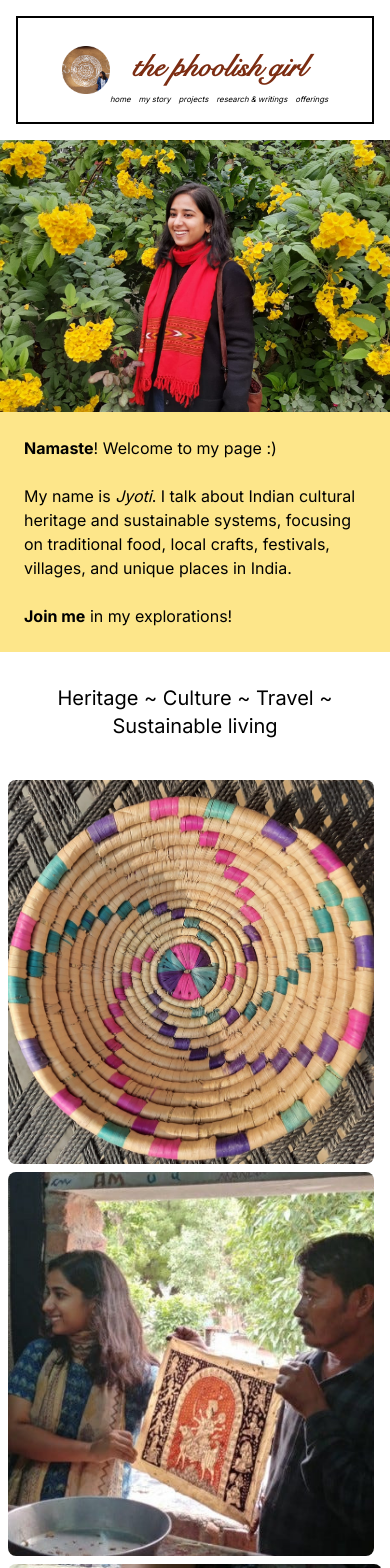
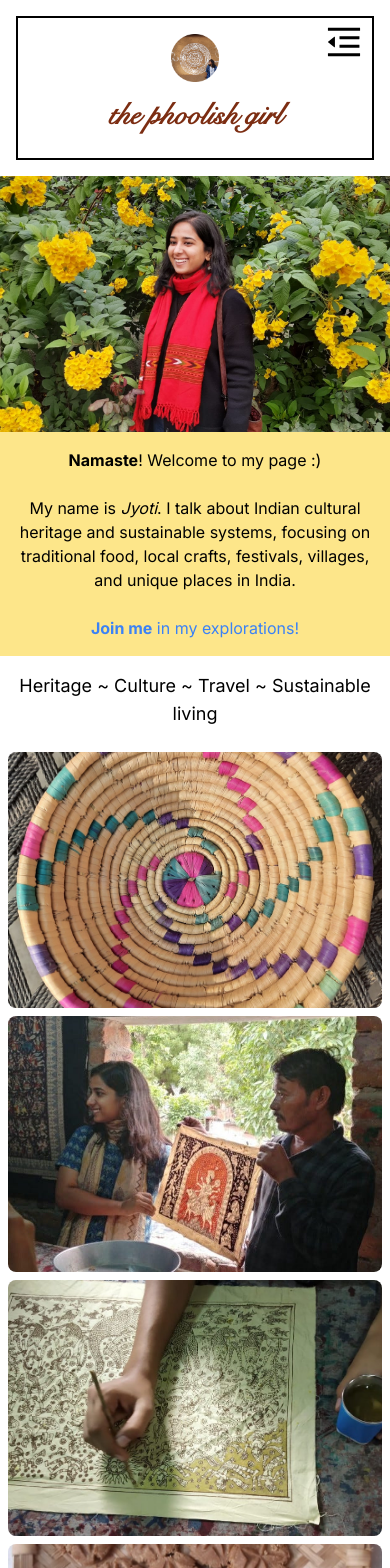
Before and after one commit to stejmisc/jojomojo, a Next.js app: page / in a window 390 px wide. Shown: the top 1568 px of the page. Built offline with nearby package versions, Linux system fonts and the light colour scheme.

Commit message:
Responsiveness changes

```diff
--- a/src/app/components/Body.tsx
+++ b/src/app/components/Body.tsx
@@ -3,26 +3,27 @@ import Link from 'next/link';
 
 export default function Body() {
     return (
-        <div className="h-[512px] w-full flex flex-col md:flex-row justify-between">
-            <div className="w-full md:w-2/3 h-96 md:h-full relative">
+        <div className="flex flex-col md:flex-row h-auto md:h-[512px] w-full justify-between">
+            <div className="relative w-full h-64 md:h-full md:w-2/3">
                 <Image
                     src="/home.jpg"
-                    layout='fill'
-                    objectFit='cover'
+                    layout="fill"
+                    objectFit="cover"
                     alt="Home Image"
                     unoptimized
                 />
             </div>
-            <div className="flex justify-center items-center w-full md:w-1/3 bg-amber-200 p-6 md:p-8 lg:p-12">
-                <span className="md:text-left">
+            <div className="flex justify-center items-center w-full md:w-1/3 bg-amber-200 p-4 md:p-6 lg:p-8">
+                <div className="text-center md:text-left">
                     <strong>Namaste</strong>! Welcome to my page :)
                     <br />
                     <br />
                     My name is <em>Jyoti</em>. I talk about Indian cultural heritage and sustainable systems, focusing on traditional food, local crafts, festivals, villages, and unique places in India.
                     <br />
                     <br />
-                    <Link href="/my-story" ><strong >Join me</strong> in my explorations!</Link>
-                </span>
+                    <Link className="text-blue-500 hover:underline" href="/my-story"><strong>Join me</strong> in my explorations!
+                    </Link>
+                </div>
             </div>
         </div>
     )
--- a/src/app/components/Footer.tsx
+++ b/src/app/components/Footer.tsx
@@ -3,8 +3,8 @@ import Link from 'next/link';
 
 export default function Footer() {
     return (
-        <div className="flex justify-center items-center text-center p-8">
-            <Link href="/" className="text-xl md:text-2xl lg:text-4xl">
+        <div className="flex justify-center items-center text-center p-4 md:p-8">
+            <Link className="text-lg md:text-xl lg:text-2xl xl:text-4xl" href="/">
                 Heritage ~ Culture ~ Travel ~ Sustainable living
             </Link>
         </div>
--- a/src/app/components/Header.tsx
+++ b/src/app/components/Header.tsx
@@ -1,14 +1,42 @@
-import Navbar from "./Navbar";
+"use client"
+
+import { useState } from "react";
 import Image from 'next/image';
+import Link from "next/link";
+import { MenuUnfoldOutlined, MenuFoldOutlined } from '@ant-design/icons';
 
 export default function Header() {
+    const [isOpen, setIsOpen] = useState(false);
+
+    const toggleMenu = () => {
+        setIsOpen(!isOpen);
+    };
     return (
-        <div className="flex justify-center items-center md:h-48 md:flex-col m-4">
-            <div className="border-2 border-black w-full md:w-3/5 flex justify-center items-center space-y-2 md:space-x-2 md:space-y-0 p-4">
+        <div className="flex flex-col md:flex-col justify-center items-center m-4 md:h-48">
+            <div className="border-2 border-black w-full md:w-3/5 flex flex-col md:flex-row justify-center items-center space-y-2 md:space-y-0 md:space-x-2 p-4">
                 <Image src="/header.webp" width={150} height={150} alt="Header Image" className="w-12 h-12 md:w-32 md:h-32 lg:w-36 lg:h-36" />
-                <div className="flex flex-col items-center">
-                    <div className="font-snell text-3xl md:text-[5vw] lg:text-[5vw] p-2 text-orange-900 text-center md:text-left font-bold lg:mb-8">the phoolish girl</div>
-                    <Navbar />
+                <div className="flex flex-col items-center md:items-start">
+                    <div className="font-snell text-3xl md:text-[5vw] lg:text-[4vw] p-2 text-orange-900 text-center md:text-left font-bold lg:mb-8">
+                        the phoolish girl
+                    </div>
+                    <nav className="flex justify-between items-center">
+                        <ul className={`md:flex ${isOpen ? "block" : "hidden"} mt-4 md:mt-0 space-y-2 md:space-y-0 md:space-x-8`}>
+                            <li><Link href="/" onClick={() => setIsOpen(false)}>home</Link></li>
+                            <li><Link href="/my-story" onClick={() => setIsOpen(false)}>my story</Link></li>
+                            <li><Link href="/projects" onClick={() => setIsOpen(false)}>projects</Link></li>
+                            <li><Link href="/research-and-writings" onClick={() => setIsOpen(false)}>research & writings</Link></li>
+                            <li><Link href="/offerings" onClick={() => setIsOpen(false)}>offerings</Link></li>
+                        </ul>
+                    </nav>
+                </div>
+                <div className="md:hidden absolute right-7 top-4">
+                    <button onClick={toggleMenu} className="block">
+                        {isOpen ? (
+                            <MenuUnfoldOutlined className="text-4xl" />
+                        ) : (
+                            <MenuFoldOutlined className="text-4xl" />
+                        )}
+                    </button>
                 </div>
             </div>
         </div>
--- a/src/app/components/ImageGallery.tsx
+++ b/src/app/components/ImageGallery.tsx
@@ -9,24 +9,23 @@ const images = [
 ];
 
 export default function Collage() {
-
     return (
-        <div className="grid grid-cols-1 md:grid-cols-4 p-2 gap-2">
-            <div className='grid grid-rows-2 gap-2'>
-                <div className="relative w-full h-96 col-span-1">
+        <div className="grid grid-cols-1 md:grid-cols-4 gap-2 p-2">
+            <div className="grid grid-rows-2 gap-2">
+                <div className="relative w-full h-64 md:h-96">
                     <Image
                         src={images[0]}
-                        alt={`Gallery Image ${images[0]}`}
+                        alt={`Gallery Image 1`}
                         layout="fill"
                         objectFit="cover"
                         className="rounded-lg"
                         unoptimized
                     />
                 </div>
-                <div className="relative w-full h-96 col-span-1">
+                <div className="relative w-full h-64 md:h-96">
                     <Image
                         src={images[1]}
-                        alt={`Gallery Image ${images[1]}`}
+                        alt={`Gallery Image 2`}
                         layout="fill"
                         objectFit="cover"
                         className="rounded-lg"
@@ -34,32 +33,31 @@ export default function Collage() {
                     />
                 </div>
             </div>
-
-            <div className="relative w-full h-96 md:h-[768px] col-span-2">
+            <div className="relative w-full h-64 md:h-[768px] col-span-1 md:col-span-2">
                 <Image
                     src={images[2]}
-                    alt={`Gallery Image ${images[2]}`}
+                    alt={`Gallery Image 3`}
                     layout="fill"
                     objectFit="cover"
                     className="rounded-lg"
                     unoptimized
                 />
             </div>
-            <div className='grid grid-rows-2 gap-2'>
-                <div className="relative w-full h-96 col-span-1">
+            <div className="grid grid-rows-2 gap-2">
+                <div className="relative w-full h-64 md:h-96">
                     <Image
                         src={images[3]}
-                        alt={`Gallery Image ${images[3]}`}
+                        alt={`Gallery Image 4`}
                         layout="fill"
                         objectFit="cover"
                         className="rounded-lg"
                         unoptimized
                     />
                 </div>
-                <div className="relative w-full h-96 col-span-1">
+                <div className="relative w-full h-64 md:h-96">
                     <Image
                         src={images[4]}
-                        alt={`Gallery Image ${images[4]}`}
+                        alt={`Gallery Image 5`}
                         layout="fill"
                         objectFit="cover"
                         className="rounded-lg"
--- a/src/app/components/Navbar.tsx
+++ b/src/app/components/Navbar.tsx
@@ -2,8 +2,8 @@ import Link from "next/link";
 
 export default function Navbar() {
     return (
-        <nav>
-            <ul className="flex justify-between italic text-[2vw] space-x-2 md:text-[1vw] md:space-x-8">
+        <nav className="flex justify-between items-center">
+            <ul className={`md:flex ${isOpen ? "block" : "hidden"} mt-4 md:mt-0 space-y-2 md:space-y-0 md:space-x-8`}>
                 <li><Link href="/">home</Link></li>
                 <li><Link href="/my-story">my story</Link></li>
                 <li><Link href="/projects">projects</Link></li>
@@ -11,5 +11,5 @@ export default function Navbar() {
                 <li><Link href="/offerings">offerings</Link></li>
             </ul>
         </nav>
-    )
+    );
 }
--- a/src/app/components/Preview.tsx
+++ b/src/app/components/Preview.tsx
@@ -15,10 +15,10 @@ type Props = {
 };
 
 const Preview: React.FC<Props> = ({ infoArray, title }) => (
-    <div className="w-full bg-amber-200 relative mb-8 text-center">
-        <div className="text-3xl text-serif pt-8">{title}</div>
+    <div className="w-full bg-amber-200 relative my-8 text-center">
+        <div className="text-3xl font-serif pt-8 font-bold">{title}</div>
         <Row align="middle" justify="center" style={{ height: '100%' }}>
-            <Col className="m-8 w-3/5">
+            <Col xs={24} md={20} lg={16} className="m-8">
                 <ConfigProvider
                     theme={{
                         components: {
@@ -28,24 +28,41 @@ const Preview: React.FC<Props> = ({ infoArray, title }) => (
                         },
                     }}
                 >
-                    <Carousel slidesToShow={3} arrows infinite autoplay autoplaySpeed={2000} >
-                        {infoArray.map((info, index) => {
-                            return (
-                                <div key={info?.imageSrc} className="flex w-full h-full justify-center items-center p-16">
-                                    <div className="flex flex-col  justify-center items-center">
-                                        <div className="relative w-36 h-36">
-                                        <Image src={info?.imageSrc} layout="fill" objectFit="cover" className='rounded-full' alt="Project 1" />
-                                        </div>
-                                        <Link className="font-semibold text-xl underline text-center" style={{ textDecoration: 'none' }} href={info?.link} target='_blank'>{info?.title}</Link>
+                    <Carousel
+                        slidesToShow={3}
+                        responsive={[
+                            { breakpoint: 480, settings: { slidesToShow: 1 } },
+                            { breakpoint: 768, settings: { slidesToShow: 2 } },
+                            { breakpoint: 1024, settings: { slidesToShow: 3 } },
+                        ]}
+                        arrows
+                        infinite
+                        autoplay
+                        autoplaySpeed={2000}
+                    >
+                        {infoArray.map((info, index) => (
+                            <div key={index} className="flex w-full h-full justify-center items-center p-4 md:p-8">
+                                <div className="flex flex-col justify-center items-center">
+                                    <div className="relative w-24 h-24 md:w-36 md:h-36">
+                                        <Image
+                                            src={info.imageSrc}
+                                            layout="fill"
+                                            objectFit="cover"
+                                            className="rounded-full"
+                                            alt={info.title}
+                                        />
                                     </div>
+                                    <Link className="font-semibold text-lg md:text-xl underline text-center mt-8" style={{ textDecoration: 'none' }} href={info.link} target='_blank'>
+                                        {info.title}
+                                    </Link>
                                 </div>
-                            )
-                        })}
+                            </div>
+                        ))}
                     </Carousel>
                 </ConfigProvider>
             </Col>
         </Row>
-    </div >
+    </div>
 );
 
 export default Preview;
--- a/src/app/components/Socials.tsx
+++ b/src/app/components/Socials.tsx
@@ -39,8 +39,8 @@ export default function Socials() {
             <Link className='italic font-serif pb-2 font-thin text-center text-black' href="mailto:thephoolishgirl@gmail.com" target='_blank'>
                 thephoolishgirl@gmail.com
             </Link>
-            <Link className='text-xl md:text-2xl p-2' href="https://cultureqisse.substack.com/" target='_blank'>
-                <Button className={'font-bold'} danger type="primary" icon={<RightOutlined />} iconPosition='end'>
+            <Link className='text-lg md:text-xl lg:text-2xl p-2' href="https://cultureqisse.substack.com/" target='_blank'>
+                <Button className='font-bold' danger type="primary" icon={<RightOutlined />}>
                     Blog
                 </Button>
             </Link>
```
Also changed, not shown: src/app/components/Glimpse.tsx (+4 -8 lines), src/app/components/Testimonials.tsx (+18 -11 lines), src/app/my-story/page.tsx (+20 -14 lines), 1 other file (tests, documents, lock files or other folders).
